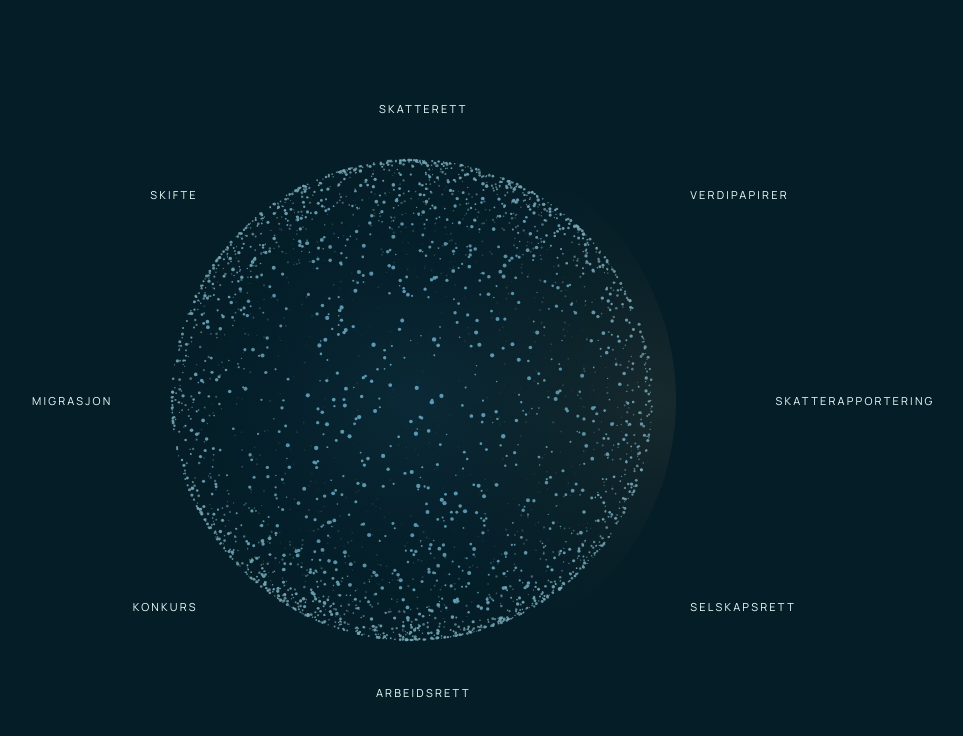
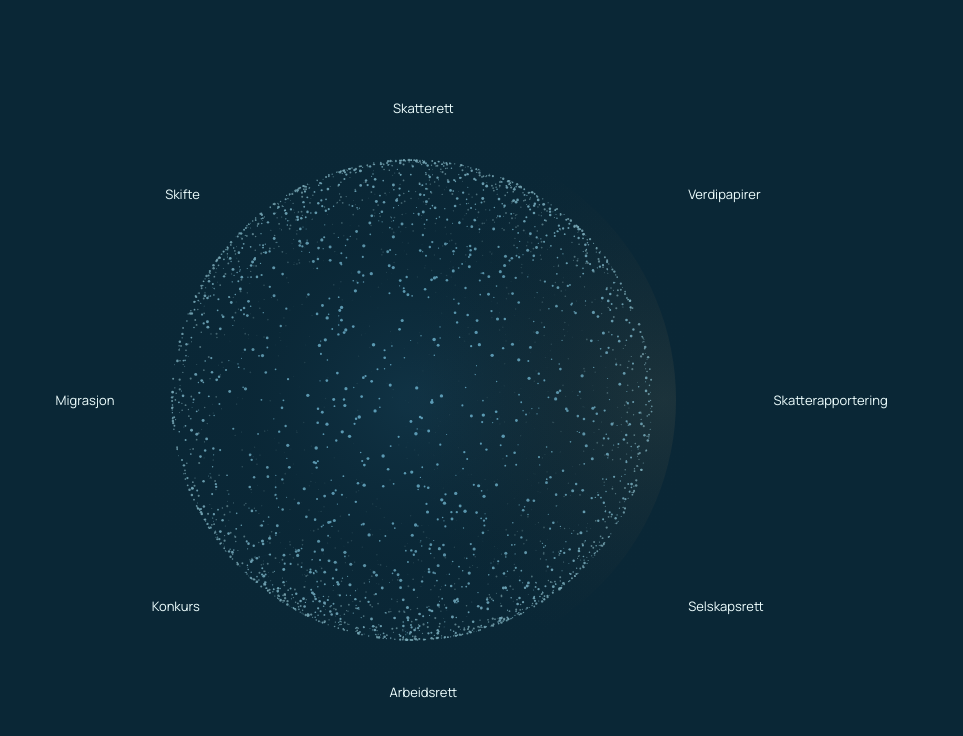
Before and after one commit to JD100-byte/wiese-sphere, a plain HTML site: page index.html in a window 1280 px wide. Shown: the whole page, without its empty margins (228-1191 px from the left). Drawn offline with Linux system fonts and the light colour scheme; animation ran at ten frames a second.

Commit message:
Add files via upload

```diff
--- a/index.html
+++ b/index.html
@@ -4,26 +4,26 @@
   <meta charset="UTF-8" />
   <meta name="viewport" content="width=device-width, initial-scale=1.0" />
   <title>Wiese Advokatfirma</title>
-  <link href="https://fonts.googleapis.com/css2?family=Manrope:wght@300;400&display=swap" rel="stylesheet">
+  <link href="https://fonts.googleapis.com/css2?family=Manrope:wght@400&display=swap" rel="stylesheet">
   <style>
     * { margin: 0; padding: 0; box-sizing: border-box; }
-    html, body { width: 100%; height: 100%; background: #041D27; overflow: hidden; }
-    #wrap { position: relative; width: 100%; height: 100vh; background: #041D27; overflow: hidden; }
+    html, body { width: 100%; height: 100%; background: #134158; overflow: hidden; }
+    #wrap { position: relative; width: 100%; height: 100vh; background: #134158; overflow: hidden; }
     canvas { position: absolute; top: 0; left: 0; width: 100%; height: 100%; }
     #labels { position: absolute; top: 0; left: 0; width: 100%; height: 100%; pointer-events: none; }
     .lbl {
       position: absolute;
       font-family: 'Manrope', sans-serif;
-      font-size: 11px;
+      font-size: 13px;
       font-weight: 400;
-      letter-spacing: 0.2em;
-      text-transform: uppercase;
+      letter-spacing: 0;
+      text-transform: none;
       color: #EFFFFF;
       white-space: nowrap;
       cursor: pointer;
       pointer-events: all;
       text-decoration: none;
-      padding: 5px 8px;
+      padding: 4px 6px;
       border-radius: 2px;
       transition: color 0.2s, background 0.2s;
     }
@@ -43,14 +43,14 @@
   const MM3 = 11.3;
 
   const ITEMS = [
-    { text: 'Skatterett',         url: 'https://www.wieseadv.no/about-1',            angleDeg: 0,   shiftX: false, align: 'center', nudgeX: MM3  },
-    { text: 'Verdipapirer',       url: 'https://www.wieseadv.no/about-1',            angleDeg: 45,  shiftX: true,  align: 'right',  nudgeX: 0    },
-    { text: 'Skatterapportering', url: 'https://www.wieseadv.no/skatterapportering', angleDeg: 90,  shiftX: true,  align: 'right',  nudgeX: 0    },
-    { text: 'Selskapsrett',       url: 'https://www.wieseadv.no/about-1-1',          angleDeg: 135, shiftX: true,  align: 'right',  nudgeX: 0    },
-    { text: 'Arbeidsrett',        url: 'https://www.wieseadv.no/arbeidsrett',        angleDeg: 180, shiftX: false, align: 'center', nudgeX: MM3  },
-    { text: 'Konkurs',            url: 'https://www.wieseadv.no/konkurs',            angleDeg: 225, shiftX: false, align: 'left',   nudgeX: 0    },
-    { text: 'Migrasjon',          url: 'https://www.wieseadv.no/migrasjon',          angleDeg: 270, shiftX: false, align: 'left',   nudgeX: 0    },
-    { text: 'Skifte',             url: 'https://www.wieseadv.no/skifte',             angleDeg: 315, shiftX: false, align: 'left',   nudgeX: 0    },
+    { text: 'Skatterett',         url: 'https://www.wieseadv.no/skatterett',        angleDeg: 0,   shiftX: false, align: 'center', nudgeX: MM3 },
+    { text: 'Verdipapirer',       url: 'https://www.wieseadv.no/about-1',           angleDeg: 45,  shiftX: true,  align: 'right',  nudgeX: 0   },
+    { text: 'Skatterapportering', url: 'https://www.wieseadv.no/skatterapportering',angleDeg: 90,  shiftX: true,  align: 'right',  nudgeX: 0   },
+    { text: 'Selskapsrett',       url: 'https://www.wieseadv.no/selskapsrett',      angleDeg: 135, shiftX: true,  align: 'right',  nudgeX: 0   },
+    { text: 'Arbeidsrett',        url: 'https://www.wieseadv.no/arbeidsrett',       angleDeg: 180, shiftX: false, align: 'center', nudgeX: MM3 },
+    { text: 'Konkurs',            url: 'https://www.wieseadv.no/konkurs',           angleDeg: 225, shiftX: false, align: 'left',   nudgeX: 0   },
+    { text: 'Migrasjon',          url: 'https://www.wieseadv.no/migrasjon',         angleDeg: 270, shiftX: false, align: 'left',   nudgeX: 0   },
+    { text: 'Skifte',             url: 'https://www.wieseadv.no/skifte',            angleDeg: 315, shiftX: false, align: 'left',   nudgeX: 0   },
   ];
 
   const container = document.getElementById('labels');
@@ -59,7 +59,7 @@
   ITEMS.forEach(item => {
     const a = document.createElement('a');
     a.className = 'lbl';
-    a.textContent = item.text.toUpperCase();
+    a.textContent = item.text;
     a.href = item.url;
     a.target = '_blank';
     a.rel = 'noopener noreferrer';
@@ -126,7 +126,7 @@
       wAmp3:  (0.00002 + Math.random() * 0.0001) * 0.5,
       wFreq3:  0.0004  + Math.random() * 0.0007,
       wPhase3: Math.random() * Math.PI * 2,
-      sz: (0.7 + Math.random() * 1.6) * 0.75,
+      sz: (0.7 + Math.random() * 1.6) * 0.75 * 0.8,
     });
   }
 
@@ -147,13 +147,15 @@
     requestAnimationFrame(frame);
     const dt = Math.min(ts - last, 32); last = ts;
 
-    ctx.fillStyle = '#041D27';
+    ctx.fillStyle = '#134158';
+    ctx.fillRect(0, 0, W, H);
+    ctx.fillStyle = 'rgba(4,21,31,0.576)';
     ctx.fillRect(0, 0, W, H);
 
     const bg = ctx.createRadialGradient(cx, cy, R*.05, cx, cy, R*1.2);
-    bg.addColorStop(0,   'rgba(46,107,138,.14)');
-    bg.addColorStop(.55, 'rgba(19,65,88,.06)');
-    bg.addColorStop(1,   'rgba(4,29,39,0)');
+    bg.addColorStop(0,   'rgba(46,107,138,.16)');
+    bg.addColorStop(.55, 'rgba(13,45,61,.08)');
+    bg.addColorStop(1,   'rgba(13,45,61,0)');
     ctx.beginPath(); ctx.arc(cx, cy, R*1.2, 0, Math.PI*2);
     ctx.fillStyle = bg; ctx.fill();
 
```
